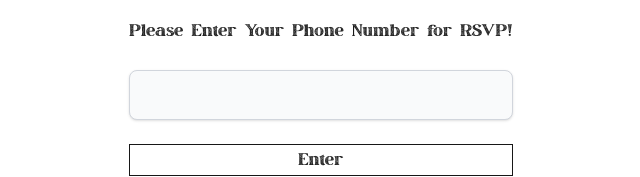
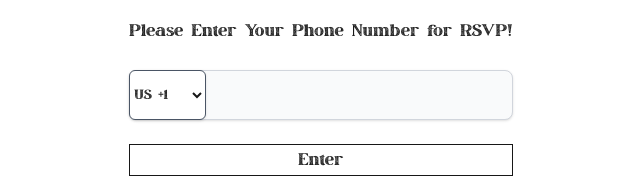
Before and after one commit to sofab404/wedding_site_UI, a Next.js app: page /rsvp in a window 1280 px wide. Shown: the part 304-481 px from the top of the page, without its empty margins (319-959 px from the left). Built offline with nearby package versions, Linux system fonts and the light colour scheme.

Commit message:
adding country code to rsvp initial form

```diff
--- a/app/rsvp/page.js
+++ b/app/rsvp/page.js
@@ -5,11 +5,17 @@ import CryptoJS from "crypto-js";
 
 export default function MainPage() {
     const router = useRouter();
+    const countries = [
+       { code: "US", dial: "+1"},
+       { code: "BD", dial: "+880"}
+    ]
+
     const [cellNumber, setCellNumber] = useState("");
     const [routeToPage, setRouteToPage] = useState(false);
     const [loadingMessage, setLoadingMessage] = useState("")
     const [invalidResponse, setInvalidResponse] = useState(false);
     const [invalidCell, setInvalidCell] = useState(false);
+    const [dialCode, setDialCode] = useState(countries[0].dial)
 
     const toggleRoute = async() => {
         const regex = /^\d+$/;
@@ -67,13 +73,30 @@ export default function MainPage() {
 
         <div className='grid'>
         <label className='text-[20px] text-center'>Please Enter Your Phone Number for RSVP!</label> <br></br>
-        <input className="rounded-lg border border-gray-300 bg-gray-50 px-4 py-3 text-gray-900 text-base placeholder-gray-500 placeholder-italic shadow-sm focus:border-indigo-400 focus:ring-2 focus:ring-indigo-200 focus:outline-none text-center"
+
+        <div className="flex relative">
+          <select className="absolute border-gray-600 bg-white border border-gray-200 shadow rounded-md max-h-40 overflow-auto h-full">
+            {countries.map((c) => (
+              <option
+                key={c.dial}
+                onClick={() => { setDialCode(c.dial) }}
+                className="px-4 py-2 hover:bg-gray-100 cursor-pointer"
+              >
+                {c.code} {c.dial}
+              </option>
+            ))}
+          </select>
+
+
+        <input className="rounded-lg border border-gray-300 bg-gray-50 px-4 py-3 text-gray-900 text-base placeholder-gray-500 placeholder-italic shadow-sm focus:border-indigo-400 focus:ring-2 focus:ring-indigo-200 focus:outline-none text-center w-full"
             type="tel"
             required
             onChange={(e) => updateCellNumber(e)}>
         </input>
+
+        </div>
         {invalidResponse ? <p className='text-red-600 text-center'>Please enter phone number with only digits and no dashes!</p>: <></>}
-        {invalidCell ? <p className='text-red-600 text-center'>Invalid Entry! Number does not exist in our database. <br></br>Please try another number</p>: <></>}
+        {invalidCell ? <p className='text-red-600 text-center'>Invalid Entry! Number does not exist in our database. <br></br>Please try again or try another number</p>: <></>}
 
 
         <br></br>
```
